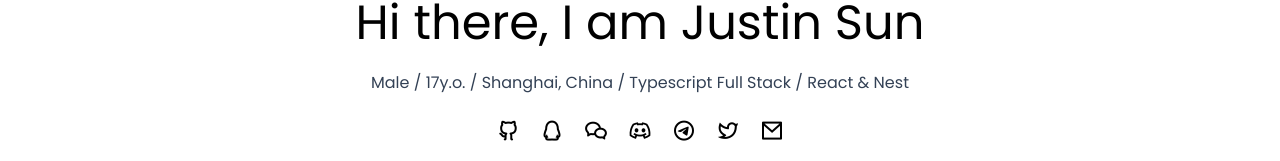
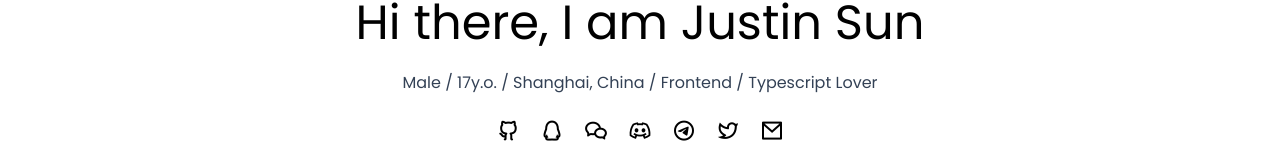
Before and after one commit to jsun969/home, a React (Vite) app: page / in a window 1280 px wide. Shown: the part 404-565 px from the top of the page. Built offline with nearby package versions, Linux system fonts and the light colour scheme.

Commit message:
feat: update full stack to frontend

```diff
--- a/src/components/AvatarTitleDesc.tsx
+++ b/src/components/AvatarTitleDesc.tsx
@@ -14,8 +14,8 @@ const AvatarTitleDesc: React.FC = () => {
       <div className="text-3xl sm:text-5xl dark:text-white">{t('greet')}</div>
       <div className="text-sm sm:text-base text-slate-700 dark:text-slate-400">
         {t('description.male')} / {new Date().getFullYear() - 2005}
-        {t('description.age')} / {t('description.shanghai')} / Typescript{' '}
-        {t('description.full-stack')} / React & Nest
+        {t('description.age')} / {t('description.shanghai')} /{' '}
+        {t('description.frontend')} / Typescript {t('description.lover')}
       </div>
     </>
   );
--- a/src/locales/en.json
+++ b/src/locales/en.json
@@ -5,6 +5,7 @@
     "male": "Male",
     "age": "y.o.",
     "shanghai": "Shanghai, China",
-    "full-stack": "Full Stack"
+    "frontend": "Frontend",
+    "lover": "Lover"
   }
 }
--- a/src/locales/zh.json
+++ b/src/locales/zh.json
@@ -5,6 +5,7 @@
     "male": "男",
     "age": "岁",
     "shanghai": "上海人",
-    "full-stack": "全栈"
+    "frontend": "前端",
+    "lover": "爱好者"
   }
 }
```
